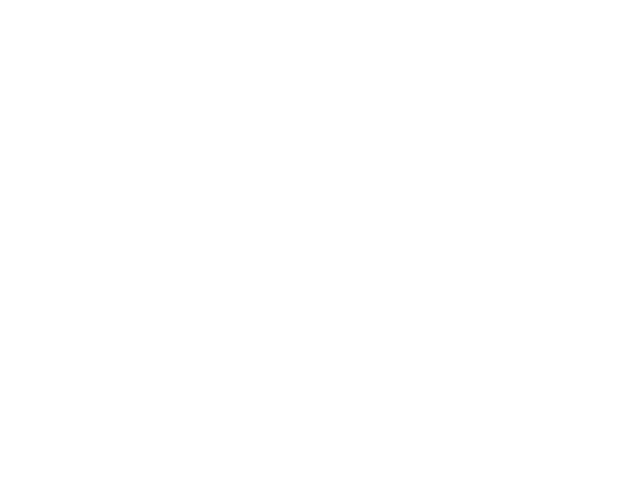
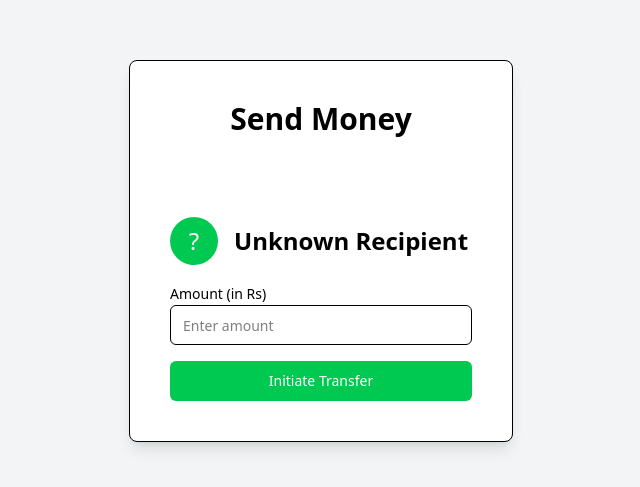
Before and after one commit to bkandh30/instaWallet, a React (Vite) app in the folder frontend/: page /send in a window 1280 px wide. Before the commit this address had no page. Shown: the part 149-636 px from the top of the page, without its empty margins (319-959 px from the left). Built offline with nearby package versions, Linux system fonts and the light colour scheme.

Commit message:
added sendmoney page

```diff
--- a/frontend/src/App.jsx
+++ b/frontend/src/App.jsx
@@ -6,7 +6,7 @@
 import { Signup } from "./pages/Signup";
 import { Signin } from "./pages/Signin";
 import { Dashboard } from "./pages/Dashboard";
-// import { SendMoney } from "./pages/SendMoney";
+import { SendMoney } from "./pages/SendMoney";
 
 function App() {
   return (
@@ -16,6 +16,7 @@
           <Route path="/signup" element={<Signup />} />
           <Route path="/signin" element={<Signin />} />
           <Route path="/dashboard" element={<Dashboard />} />
+          <Route path="/send" element={<SendMoney />} />
         </Routes>
       </BrowserRouter>
     </>
--- a/frontend/src/pages/SendMoney.jsx
+++ b/frontend/src/pages/SendMoney.jsx
@@ -0,0 +1,78 @@
+import { useSearchParams } from "react-router-dom";
+import axios from "axios";
+import { useState } from "react";
+
+export const SendMoney = () => {
+  const [searchParams] = useSearchParams();
+  const id = searchParams.get("id");
+  const name = searchParams.get("name") || "";
+  const [amount, setAmount] = useState("");
+
+  const handleTransfer = () => {
+    const parsed = parseFloat(amount);
+    if (!id || !name) return; // could show error instead
+    if (isNaN(parsed) || parsed <= 0) return; // validate
+    axios.post(
+      "http://localhost:3000/api/v1/account/transfer",
+      {
+        to: id,
+        amount: parsed,
+      },
+      {
+        headers: {
+          Authorization: "Bearer " + localStorage.getItem("token"),
+        },
+      }
+    );
+  };
+
+  return (
+    <div className="flex justify-center h-screen bg-gray-100">
+      <div className="h-full flex flex-col justify-center">
+        <div className="border h-min text-card-foreground max-w-md p-4 space-y-8 w-96 bg-white shadow-lg rounded-lg">
+          <div className="flex flex-col space-y-1.5 p-6">
+            <h2 className="text-3xl font-bold text-center">Send Money</h2>
+          </div>
+          <div className="p-6">
+            <div className="flex items-center space-x-4">
+              <div className="w-12 h-12 rounded-full bg-green-500 flex items-center justify-center">
+                <span className="text-2xl text-white">
+                  {name ? name[0].toUpperCase() : "?"}
+                </span>
+              </div>
+              <h3 className="text-2xl font-semibold">
+                {name || "Unknown Recipient"}
+              </h3>
+            </div>
+            <div className="space-y-4 mt-4">
+              <div className="space-y-2">
+                <label
+                  htmlFor="amount"
+                  className="text-sm font-medium leading-none peer-disabled:cursor-not-allowed peer-disabled:opacity-70"
+                >
+                  Amount (in Rs)
+                </label>
+                <input
+                  onChange={(e) => {
+                    setAmount(e.target.value);
+                  }}
+                  type="number"
+                  className="flex h-10 w-full rounded-md border border-input bg-background px-3 py-2 text-sm"
+                  id="amount"
+                  placeholder="Enter amount"
+                  value={amount}
+                />
+              </div>
+              <button
+                onClick={handleTransfer}
+                className="justify-center rounded-md text-sm font-medium ring-offset-background transition-colors h-10 px-4 py-2 w-full bg-green-500 text-white"
+              >
+                Initiate Transfer
+              </button>
+            </div>
+          </div>
+        </div>
+      </div>
+    </div>
+  );
+};
```
